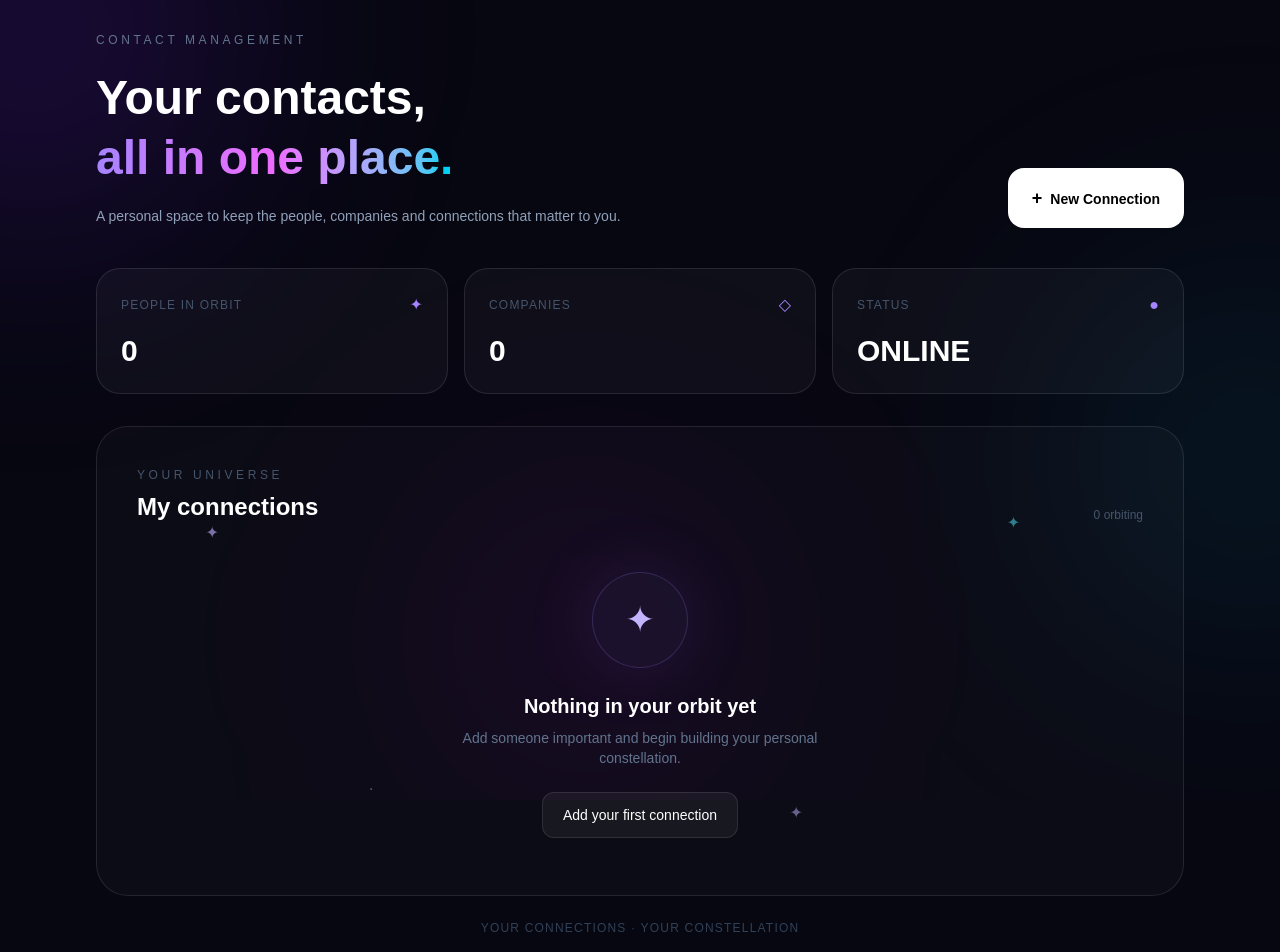
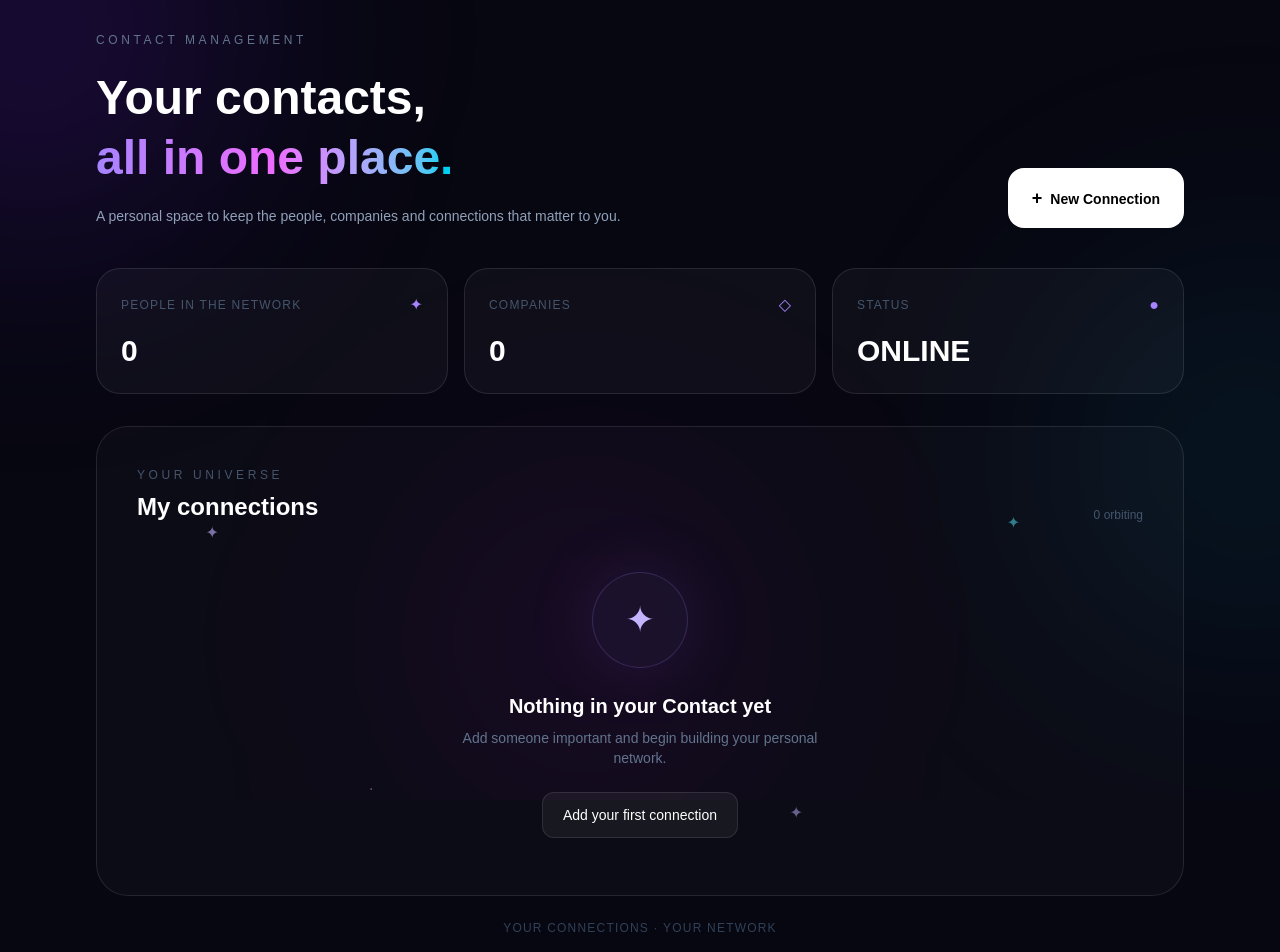
Before and after one commit to judithjoshitha01/contact-management, a Next.js app: page / in a window 1280 px wide. Shown: the top 952 px of the page. Built offline with nearby package versions, Linux system fonts and the light colour scheme.

Commit message:
Update page.tsx

```diff
--- a/app/page.tsx
+++ b/app/page.tsx
@@ -168,7 +168,7 @@ export default function Home() {
         <section className="mb-8 grid gap-4 sm:grid-cols-3">
 
           <Stat
-            title="People in orbit"
+            title="People in the Network"
             value={contacts.length}
             icon="✦"
           />
@@ -264,12 +264,12 @@ export default function Home() {
                 </div>
 
                 <h3 className="text-xl font-semibold">
-                  Nothing in your orbit yet
+                  Nothing in your Contact yet
                 </h3>
 
                 <p className="mt-2 max-w-sm text-sm text-slate-500">
                   Add someone important and begin building
-                  your personal constellation.
+                  your personal network.
                 </p>
 
                 <button
@@ -320,7 +320,7 @@ export default function Home() {
                           </h3>
 
                           <p className="mt-1 text-xs text-slate-600">
-                            Orbit #{index + 1}
+                            Contact #{index + 1}
                           </p>
                         </div>
 
@@ -370,8 +370,8 @@ export default function Home() {
         </section>
 
         <p className="mt-6 text-center text-xs tracking-widest text-slate-700">
-          YOUR CONNECTIONS · YOUR CONSTELLATION
-        </p>
+          YOUR CONNECTIONS · YOUR NETWORK
+       </p>
 
       </div>
 
@@ -388,7 +388,7 @@ export default function Home() {
 
               <div>
                 <p className="text-xs uppercase tracking-[0.25em] text-violet-400">
-                  {editing ? "Edit orbit" : "New orbit"}
+                  {editing ? "Edit Contact" : "New Contact"}
                 </p>
 
                 <h2 className="mt-2 text-2xl font-bold">
```
